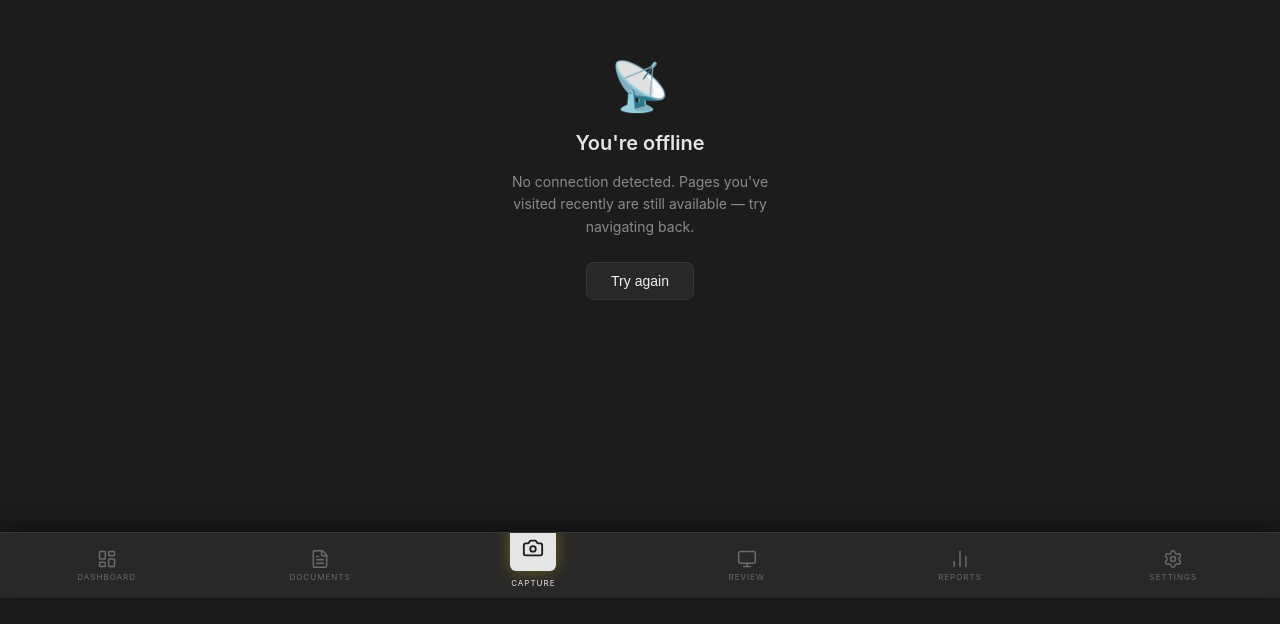
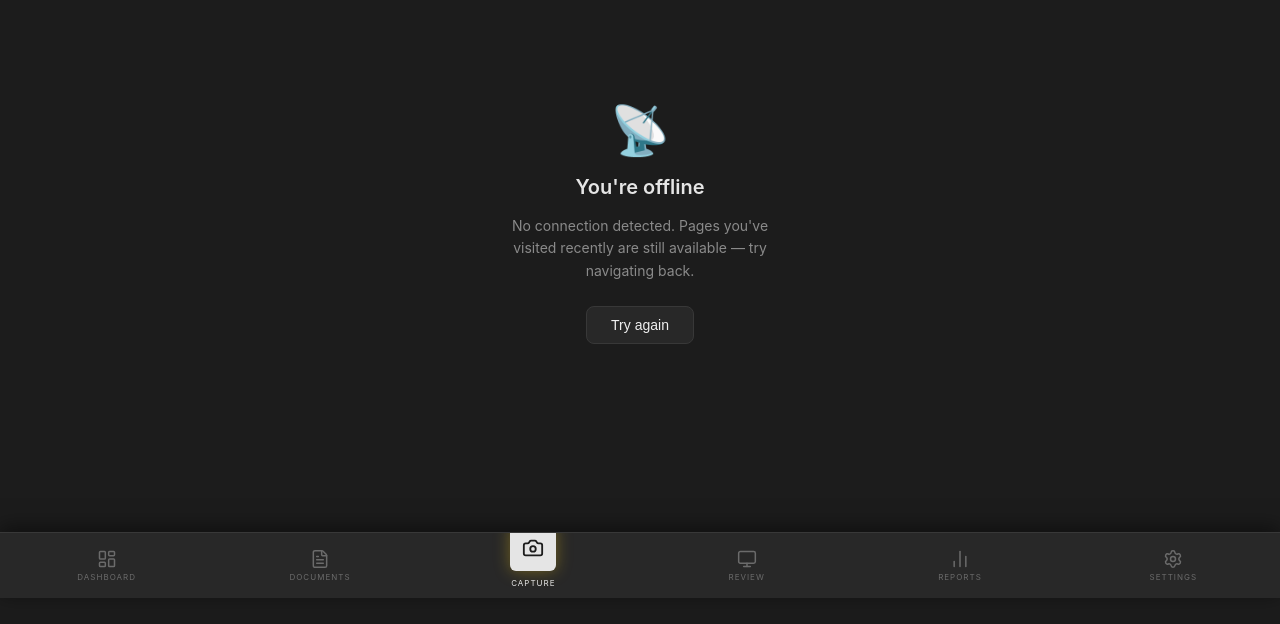
Before and after one commit to jwlotzgo2/invoice-capture-pwa, a Next.js app: page /offline in a window 1280 px wide. Shown: the part 202-826 px from the top of the page. Built offline with nearby package versions, Linux system fonts and the light colour scheme.

Commit message:
fix: offline page use client

```diff
--- a/src/app/offline/page.tsx
+++ b/src/app/offline/page.tsx
@@ -1,12 +1,9 @@
+'use client';
+
 export default function OfflinePage() {
   const T = { bg: '#1c1c1c', surface: '#282828', border: '#383838', text: '#f0f0f0', textDim: '#8a8a8a', yellow: '#e5e5e5' };
   return (
-    <html>
-      <head>
-        <meta name="viewport" content="width=device-width, initial-scale=1" />
-        <title>Go Capture — Offline</title>
-      </head>
-      <body style={{ margin: 0, background: T.bg, color: T.text, fontFamily: 'Inter, system-ui, sans-serif', display: 'flex', alignItems: 'center', justifyContent: 'center', minHeight: '100svh', flexDirection: 'column', gap: 16, padding: 24, textAlign: 'center' }}>
+    <div style={{ margin: 0, background: T.bg, color: T.text, fontFamily: 'Inter, system-ui, sans-serif', display: 'flex', alignItems: 'center', justifyContent: 'center', minHeight: '100svh', flexDirection: 'column', gap: 16, padding: 24, textAlign: 'center' }}>
       <div style={{ fontSize: 48 }}>📡</div>
       <div style={{ fontSize: 20, fontWeight: 600, color: T.yellow }}>You're offline</div>
       <div style={{ fontSize: 14, color: T.textDim, maxWidth: 280, lineHeight: 1.6 }}>
@@ -15,7 +12,6 @@ export default function OfflinePage() {
       <button onClick={() => window.location.reload()} style={{ marginTop: 8, padding: '10px 24px', borderRadius: 8, border: `1px solid ${T.border}`, background: T.surface, color: T.text, fontSize: 14, cursor: 'pointer' }}>
         Try again
       </button>
-      </body>
-    </html>
+    </div>
   );
 }
```
Lines whose indentation alone changed are shown as unchanged.
